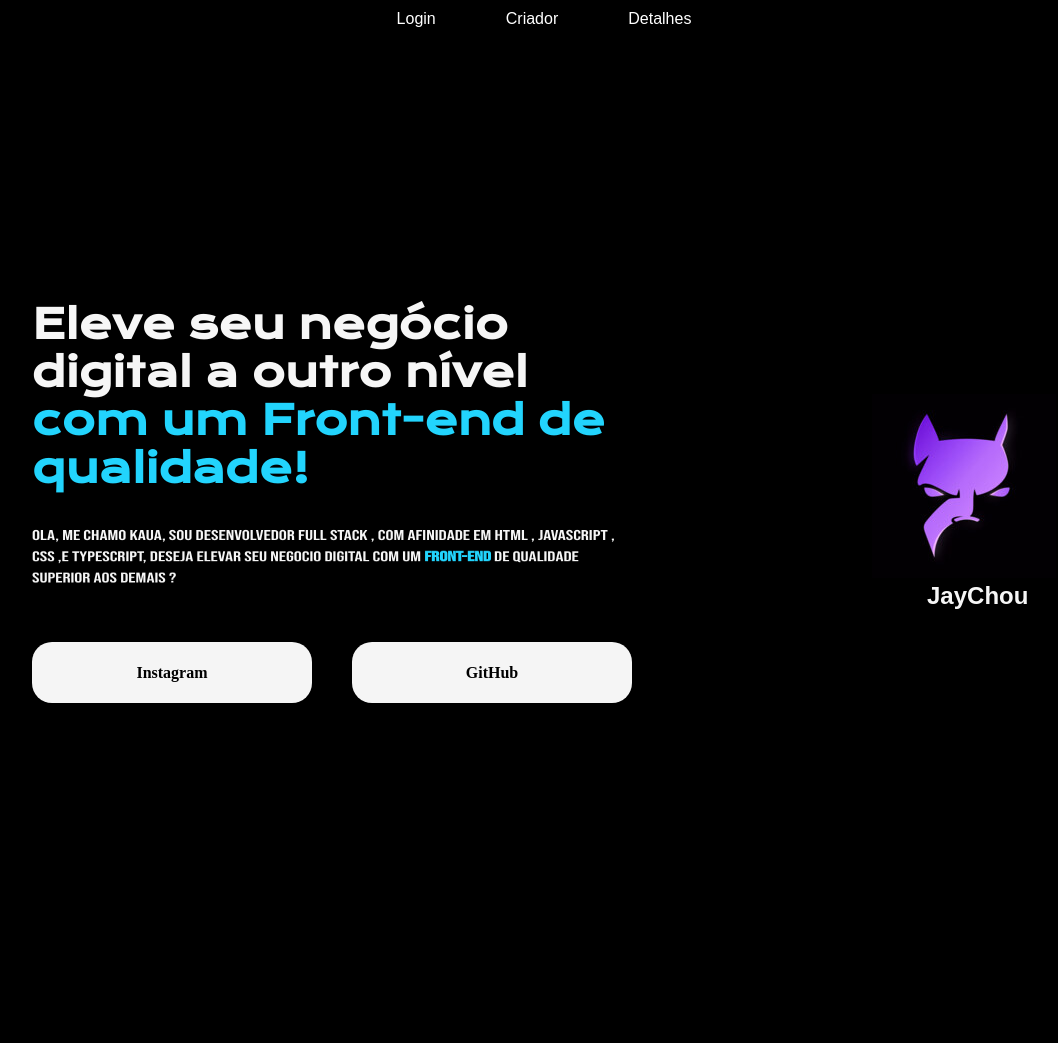
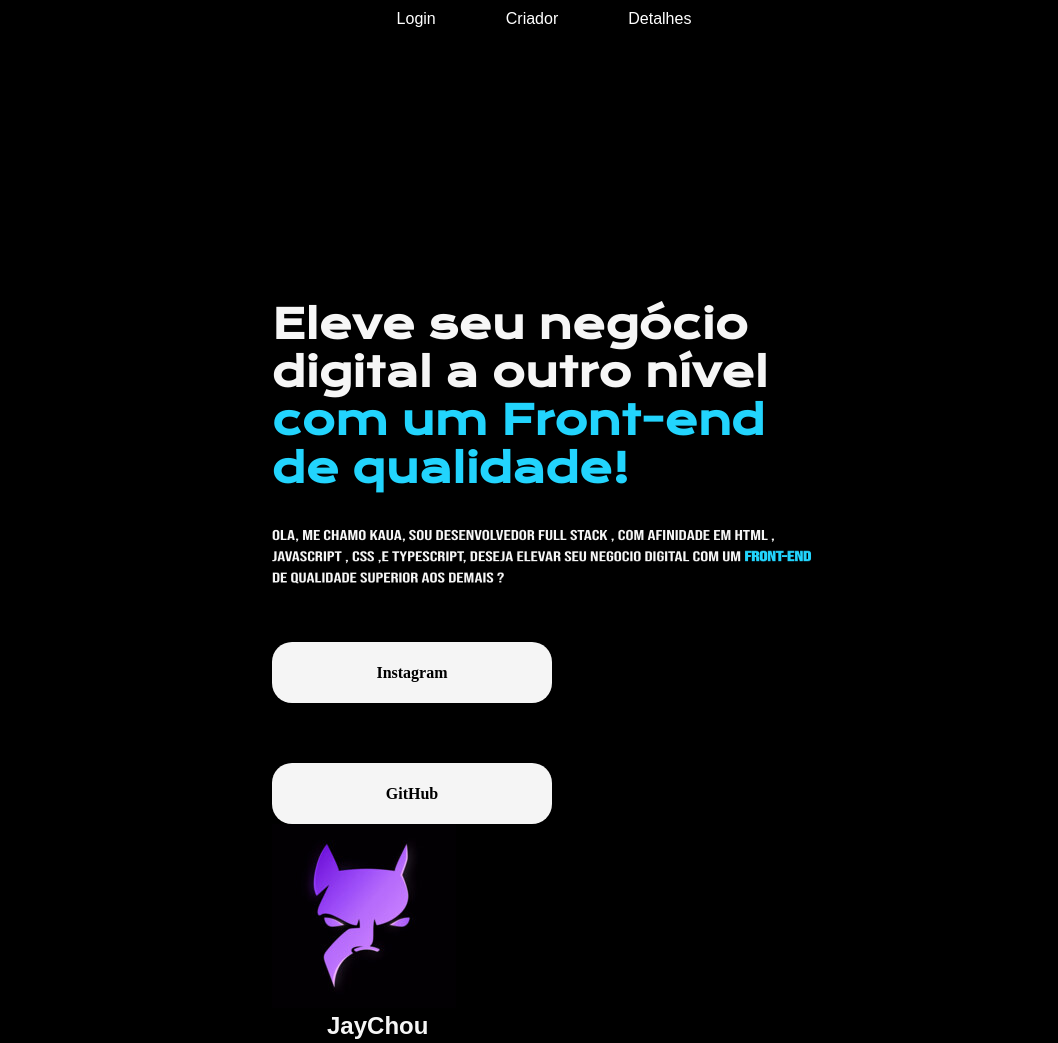
Before and after one commit to JayChouJR/jayjay, a plain HTML site: page index.html in a window 1280 px wide. Shown: the whole page, without its empty margins (96-1154 px from the left). Drawn offline with nearby package versions, Linux system fonts and the light colour scheme; a web font is replaced by a local one.

Commit message:
Update style.css

```diff
--- a/style.css
+++ b/style.css
@@ -3,11 +3,12 @@
 * {
     margin: 0;
     padding: 0;
-    box-sizing: border-box;
 }
 
 body {
-
+    margin-left: 300px;
+    margin-right: 300px;
+    overflow: hidden;
     margin-top: 300px;
     height: 100vh;
     box-sizing: border-box;
@@ -41,15 +42,14 @@ body {
     font-size: 40px;
     line-height: 1.2;
 }
+.tituloapresentacao:hover {
 
-.tituloapresentacao:hover {
-    transform: scale(1.1);  /* Exemplo de efeito de hover */
 }
 
 .titulo__2 {
     flex-direction: column;
     gap: 40px;
-    transform: rotate3d(1, 0, 0, 45deg);
+    transform: rotate3d(1, 0, 0, 45deg); /* Rotaciona em torno do eixo X com 45 graus */
     margin-top: 20px;
     font-family: "Bebas Neue", sans-serif;
     font-size: 20px;
```
